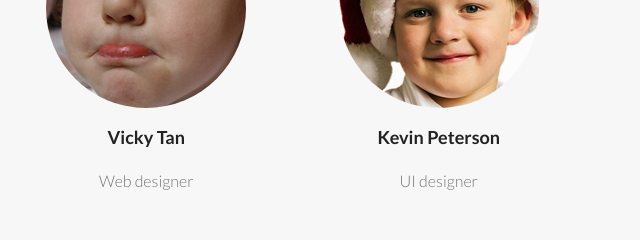
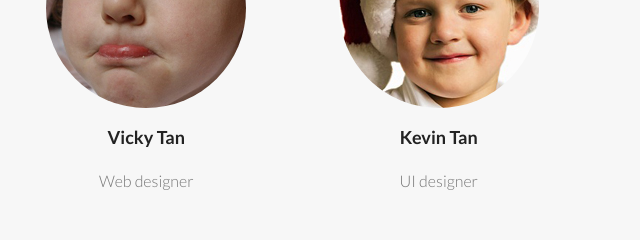
Before and after one commit to webdriverio-boneyard/ci-example, a website: page index.html in a window 1280 px wide. Shown: the part 1640-1880 px from the top of the page, 640-1280 px from the left. Drawn offline with Linux system fonts and the light colour scheme; some packages are replaced by stand-ins of ours.

Commit message:
vicky and kevin got married

```diff
--- a/index.html
+++ b/index.html
@@ -168,7 +168,7 @@
 							<div class="team-member">
 								<figure class="member-photo"><img src="img/team/member4.jpg" alt="" /></figure>
 								<div class="team-detail">
-								<h4>Kevin Peterson</h4>
+								<h4>Kevin Tan</h4>
 									<span>UI designer</span>
 								</div>
 							</div>
```
Also changed, not shown: test/shots/startpage.teamsection.baseline.png.
